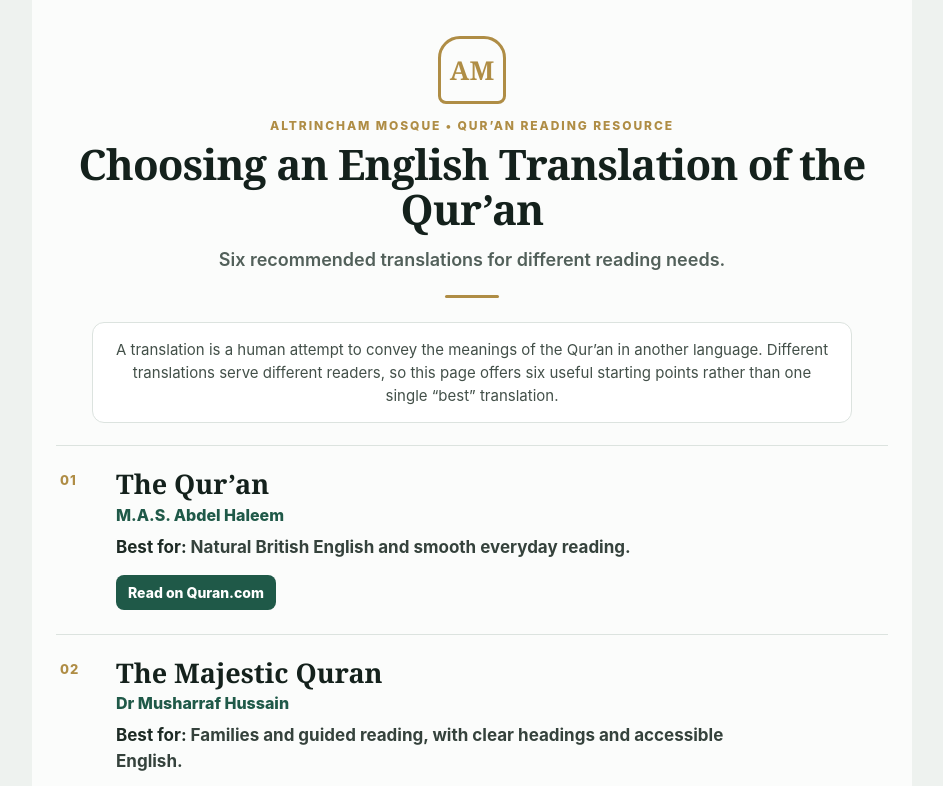
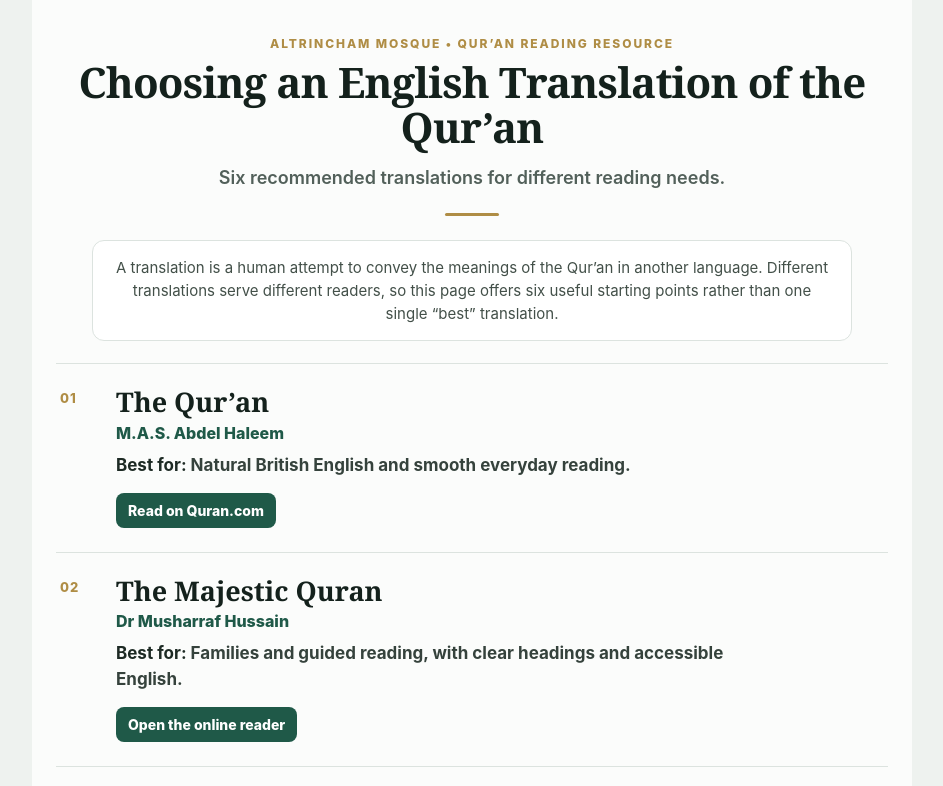
Before and after one commit to akioquk-spec/quran-translations, a plain HTML site: page index.html in a window 1280 px wide. Shown: the top 786 px of the page, without its empty margins (168-1111 px from the left). Drawn offline with Linux system fonts and the light colour scheme.

Commit message:
Remove AM monogram from resource page

```diff
--- a/index.html
+++ b/index.html
@@ -9,7 +9,7 @@
 :root{--ink:#14211c;--green:#1f5948;--gold:#af8d45;--muted:#52605a;--rule:#dce3df;--paper:#fbfcfb}
 *{box-sizing:border-box}body{margin:0;background:#eef2ef;color:var(--ink);font-family:Inter,Segoe UI,Arial,sans-serif}
 .page{max-width:880px;margin:auto;background:var(--paper);padding:36px 24px 44px;min-height:100vh}
-header{text-align:center;padding-bottom:24px}.mark{width:68px;height:68px;margin:0 auto 14px;border:3px solid var(--gold);border-radius:22px 22px 8px 8px;display:grid;place-items:center;color:var(--gold);font:700 26px Georgia,serif}
+header{text-align:center;padding-bottom:24px}
 .kicker{color:var(--gold);font-size:12px;font-weight:800;letter-spacing:.16em;text-transform:uppercase;margin:0 0 8px}
 h1{font:700 42px/1.08 Georgia,Times New Roman,serif;margin:0;letter-spacing:-.02em}.subtitle{font-size:18px;line-height:1.5;color:var(--muted);font-weight:600;margin:14px auto 0;max-width:650px}
 .line{width:54px;height:3px;background:var(--gold);margin:22px auto 0;border-radius:9px}.intro{max-width:760px;margin:0 auto 22px;padding:15px 17px;background:#fff;border:1px solid var(--rule);border-radius:12px;text-align:center;color:#435049;font-size:15px;line-height:1.55}
@@ -22,7 +22,6 @@ h2{font:700 27px/1.17 Georgia,Times New Roman,serif;margin:0 0 5px}.translator{c
 </head>
 <body><main class="page">
 <header>
-<div class="mark">AM</div>
 <p class="kicker">Altrincham Mosque • Qur’an Reading Resource</p>
 <h1>Choosing an English Translation of the Qur’an</h1>
 <p class="subtitle">Six recommended translations for different reading needs.</p>
```
